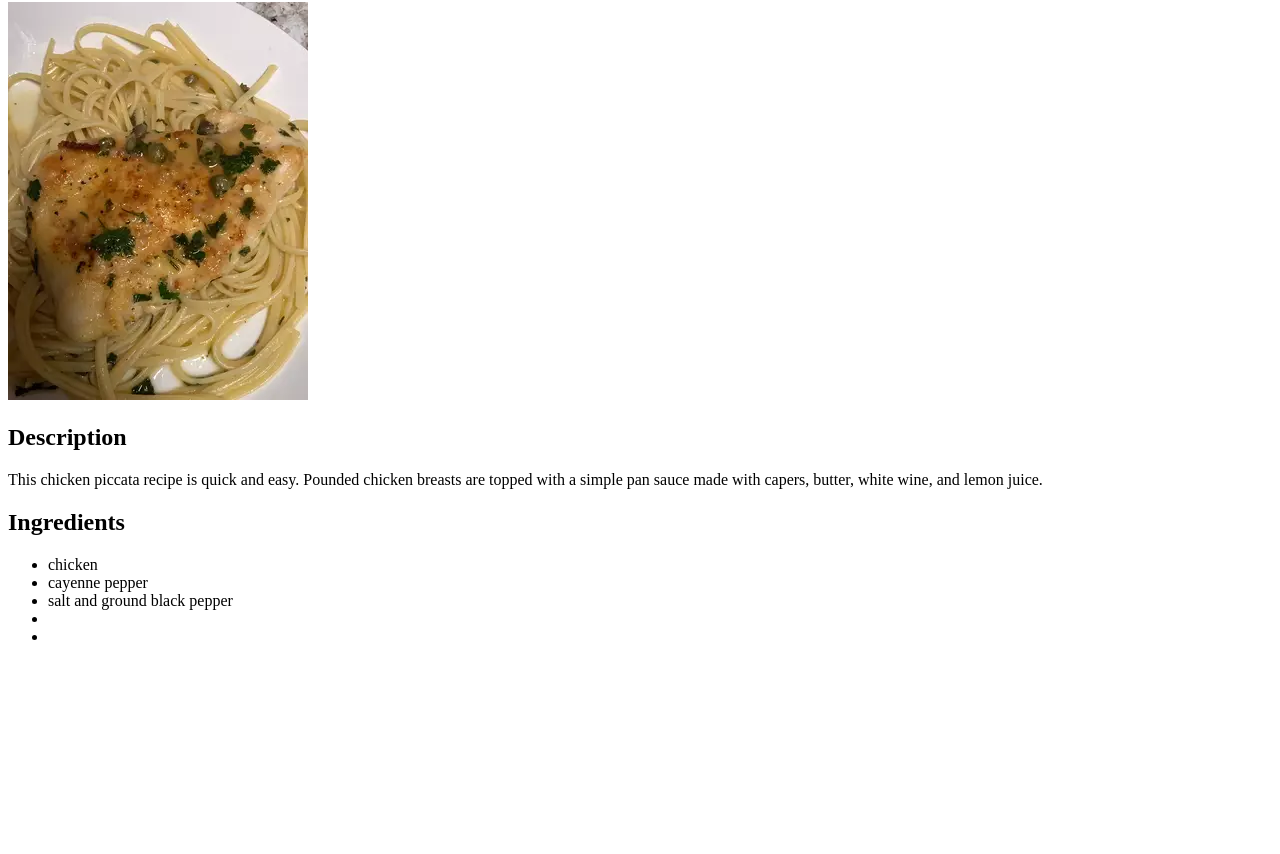
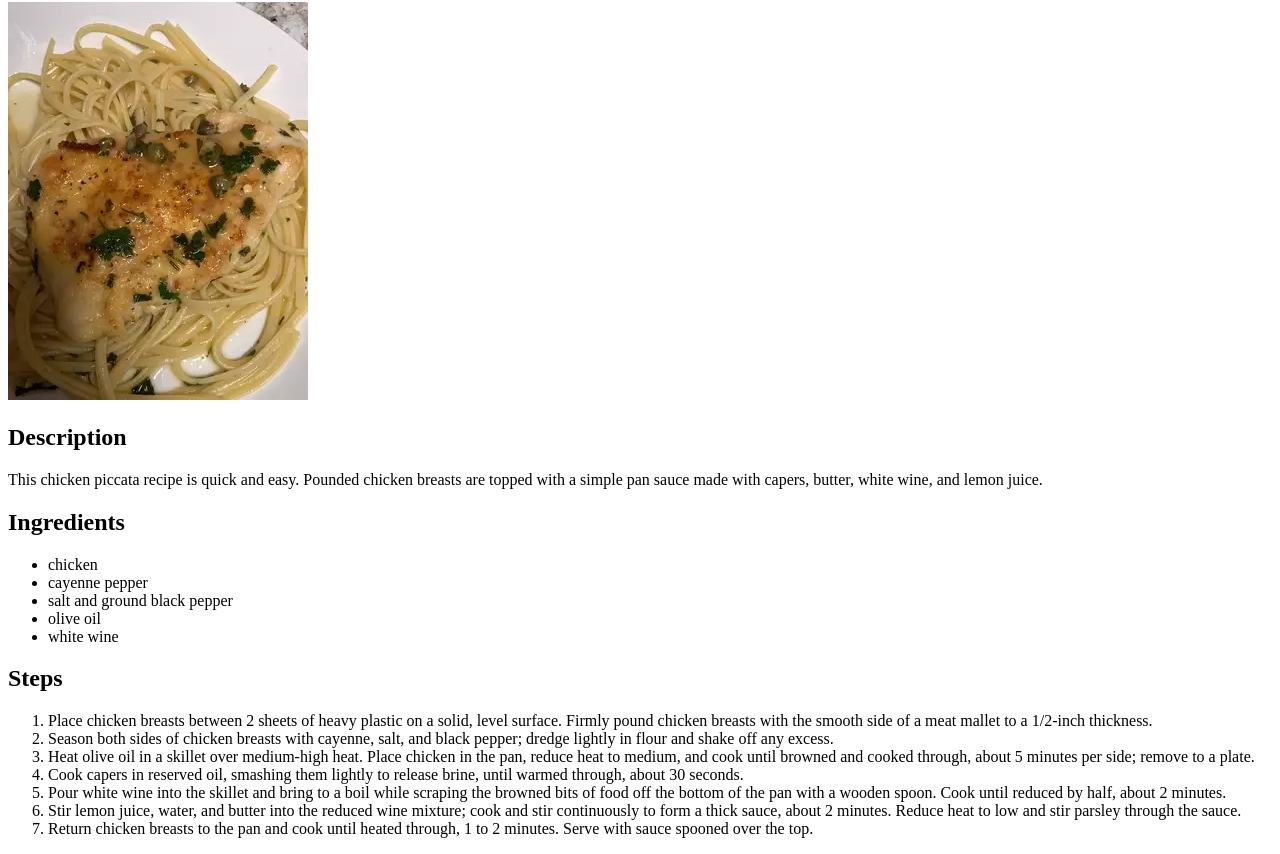
Before and after one commit to Yebione/odin-recipes, a plain HTML site: page recipes/chicken_piccata.html in a window 1280 px wide. Shown: the part 78-932 px from the top of the page. Before the commit the page ends 800 px from the top, so only its background shows below. Drawn offline with Linux system fonts and the light colour scheme.

Commit message:
Add recipe steps

```diff
--- a/recipes/chicken_piccata.html
+++ b/recipes/chicken_piccata.html
@@ -22,9 +22,21 @@
         <li> chicken </li>
         <li> cayenne pepper </li>
         <li> salt and ground black pepper </li>
-        <li> </li>
-        <li> </li>
+        <li> olive oil </li>
+        <li>  white wine </li>
     </ul>
+
+    <h2> Steps </h2>
+
+    <ol>
+        <li>Place chicken breasts between 2 sheets of heavy plastic on a solid, level surface. Firmly pound chicken breasts with the smooth side of a meat mallet to a 1/2-inch thickness. </li>
+        <li> Season both sides of chicken breasts with cayenne, salt, and black pepper; dredge lightly in flour and shake off any excess.</li>
+        <li> Heat olive oil in a skillet over medium-high heat. Place chicken in the pan, reduce heat to medium, and cook until browned and cooked through, about 5 minutes per side; remove to a plate. </li>
+        <li> Cook capers in reserved oil, smashing them lightly to release brine, until warmed through, about 30 seconds.</li>
+        <li> Pour white wine into the skillet and bring to a boil while scraping the browned bits of food off the bottom of the pan with a wooden spoon. Cook until reduced by half, about 2 minutes. </li>
+        <li> Stir lemon juice, water, and butter into the reduced wine mixture; cook and stir continuously to form a thick sauce, about 2 minutes. Reduce heat to low and stir parsley through the sauce.</li>
+        <li> Return chicken breasts to the pan and cook until heated through, 1 to 2 minutes. Serve with sauce spooned over the top.</li>
+    </ol>
 
 </body>
 </html>
```
